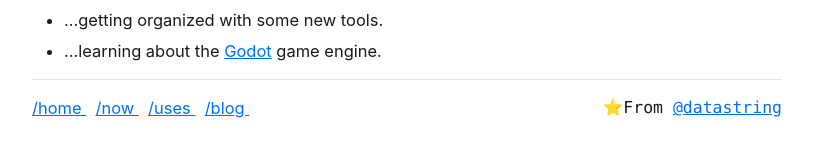
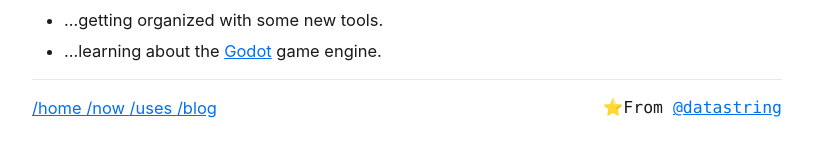
Before and after one commit to datastring/datastring.github.io, a Jekyll site: the page built from now.md, in a window 1280 px wide. Shown: the part 495-652 px from the top of the page, without its empty margins (233-1046 px from the left). Built offline with Jekyll 4.4.1, drawn with Linux system fonts in a browser that asks for light colours.

Commit message:
small change

```diff
--- a/_layouts/default.html
+++ b/_layouts/default.html
@@ -28,7 +28,7 @@
         {% for item in site.data.navigation %}
           <a href="{{ item.link }}" {% if page.url == item.link %}style="color: red;"{% endif %}>
             {{ item.name }}
-          </a>&nbsp;
+          </a>
         {% endfor %}
       </nav>
       <div style="float: right; width: 50%;"><p align="right" style="font-family: var(--nc-font-mono);">⭐️From <a href="https://github.com/datastring">@datastring</a></p></div>
```
